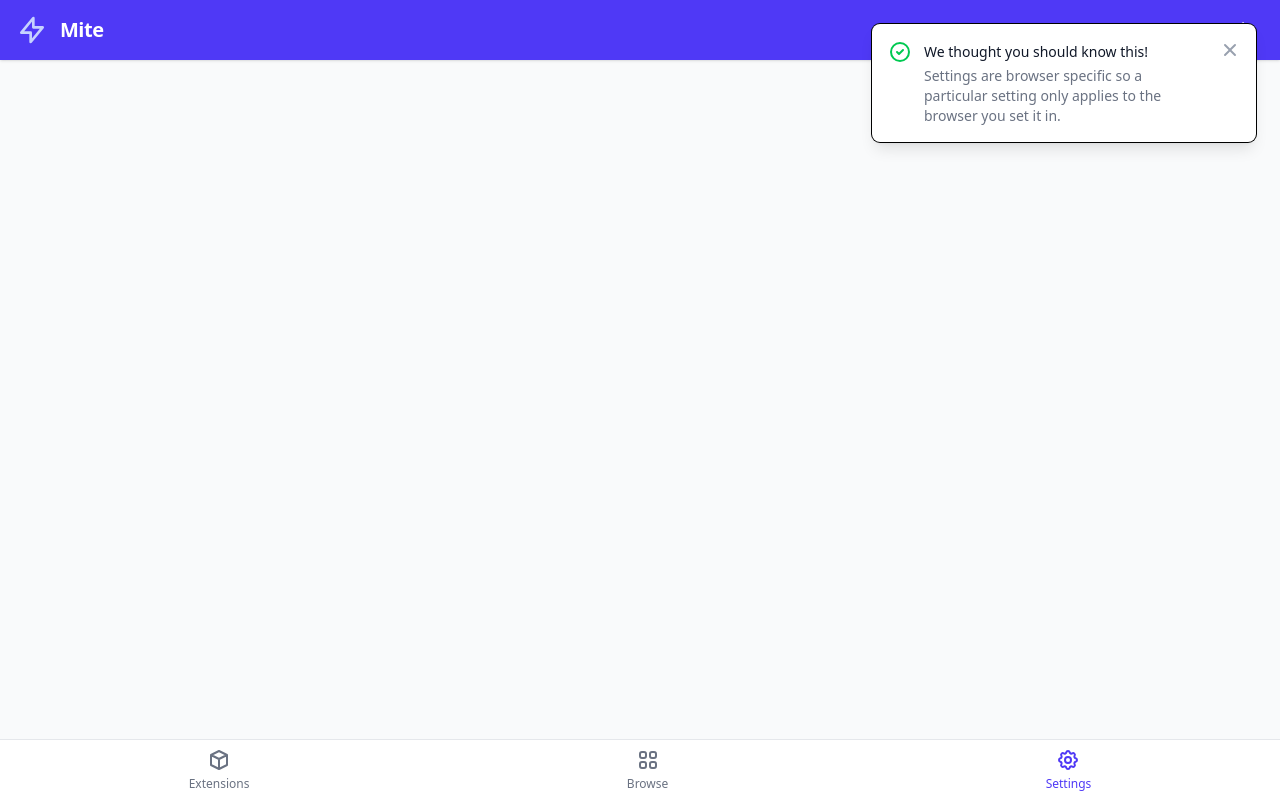
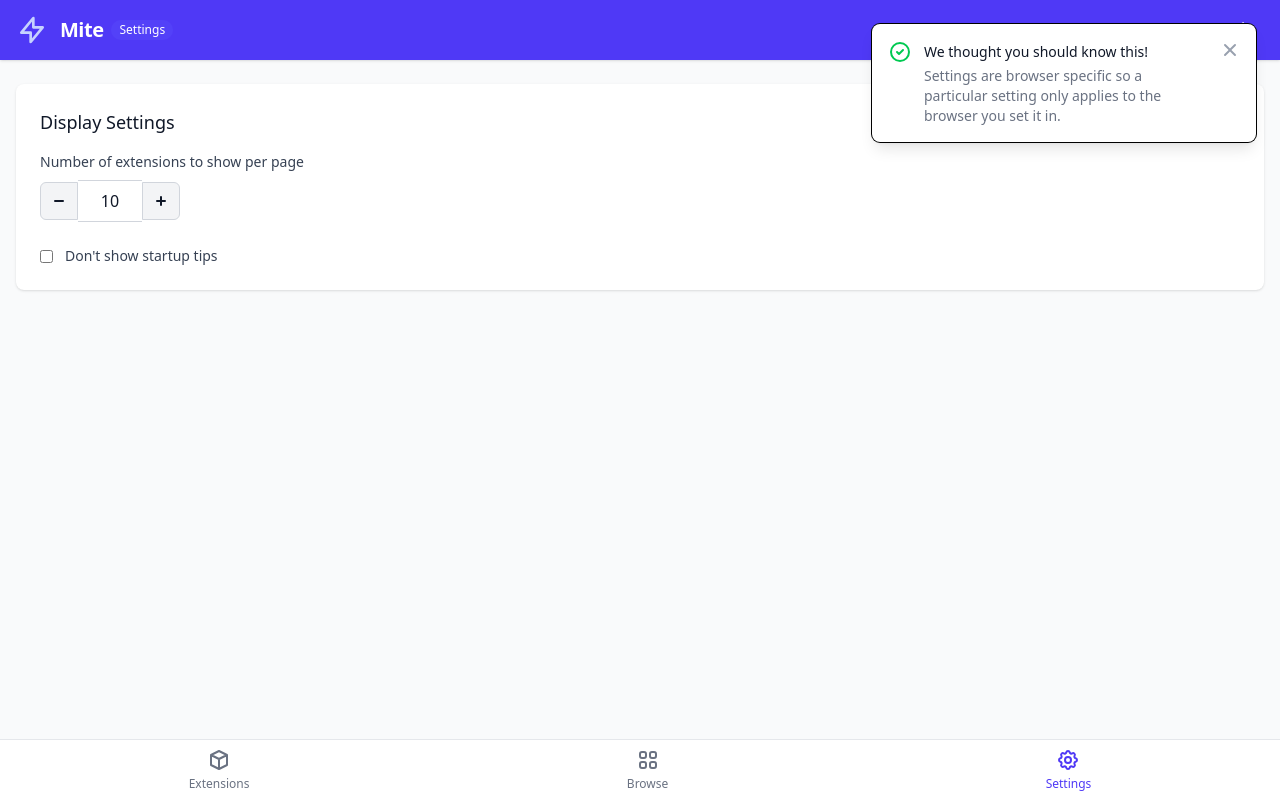
Before and after one commit to lordryns/mite, a Flask app: page /settings in a window 1280 px wide. Run offline with Flask 3, Linux system fonts and the light colour scheme; some libraries are stand-ins or nearby versions.

Commit message:
Added feature to allow users to specify amount iof extensions to load

```diff
--- /dev/null
+++ b/website/static/settings.js
@@ -0,0 +1,46 @@
+function closeAlert() {
+const alertEl = document.getElementById('alert-container');
+alertEl.style.opacity = '0';
+setTimeout(() => {
+alertEl.remove();
+}, 300);
+
+}
+
+document.addEventListener('DOMContentLoaded', () => {
+  const countElement = document.getElementById('extensions-count');
+  const decreaseBtn = document.getElementById('decrease-count');
+  const increaseBtn = document.getElementById('increase-count');
+  const hideAlertCheckbox = document.getElementById('hide-alert');
+  const saveBtn = document.getElementById('save-settings');
+
+
+  document.getElementById('tip-alert').onclick = closeAlert;
+
+  let extensionAmount = "";
+  extensionAmount = localStorage.getItem("extension_amount");
+  if (extensionAmount === null) {
+    localStorage.setItem("extension_amount", 10)
+    extensionAmount = 10;
+  }
+
+  countElement.innerHTML = extensionAmount;
+
+  increaseBtn.onclick = function () {
+    extensionAmount += 5;
+    localStorage.setItem("extension_amount", extensionAmount);
+    countElement.innerHTML = extensionAmount;
+  }
+
+  decreaseBtn.onclick = function () {
+    if (extensionAmount > 5) {
+      extensionAmount -= 5;
+    } else {
+      extensionAmount = 5;
+    }
+    localStorage.setItem("extension_amount", extensionAmount);
+    countElement.innerHTML = extensionAmount;
+  }
+
+
+});
--- a/website/templates/settings.html
+++ b/website/templates/settings.html
@@ -3,7 +3,7 @@
 
 {% block content %}
 <div class="min-h-screen bg-gray-50 dark:bg-gray-900 text-gray-900 dark:text-gray-100 transition-colors duration-200">
-    <!-- Header -->
+    <!-- Header (unchanged from your original) -->
     <header class="bg-indigo-600 dark:bg-indigo-800 text-white shadow-sm">
         <div class="container mx-auto px-4 py-3">
             <div class="flex items-center justify-between">
@@ -13,6 +13,7 @@
                     </svg>
                     <div class="flex items-center gap-2">
                         <h1 class="text-xl font-bold tracking-tight">Mite</h1>
+                        <span class="text-xs bg-indigo-500/20 px-2 py-0.5 rounded-full" id="remote-or-local">Settings</span>
                     </div>
                 </div>
                 <div class="flex items-center space-x-3">
@@ -26,22 +27,16 @@
         </div>
     </header>
 
-   <!-- Main Content -->
-    <main class="container mx-auto px-4 pb-20">
-    <!-- fancy alert :) -->
+    <!-- Your original alert (unchanged) -->
     <div class="fixed inset-0 flex items-end justify-center px-4 py-6 pointer-events-none sm:p-6 sm:items-start sm:justify-end z-50">
-  <!-- Alert container with ID for JavaScript targeting -->
         <div id="alert-container" class="max-w-sm w-full bg-white dark:bg-gray-800 shadow-lg rounded-lg pointer-events-auto ring-1 ring-black ring-opacity-5 overflow-hidden transition-opacity duration-300">
             <div class="p-4">
                 <div class="flex items-start">
-        <!-- Icon -->
                     <div class="flex-shrink-0 text-green-500 dark:text-green-400">
                         <svg class="h-6 w-6" fill="none" viewBox="0 0 24 24" stroke="currentColor">
                             <path stroke-linecap="round" stroke-linejoin="round" stroke-width="2" d="M9 12l2 2 4-4m6 2a9 9 0 11-18 0 9 9 0 0118 0z" />
                         </svg>
                     </div>
-
-        <!-- Content -->
                     <div class="ml-3 w-0 flex-1 pt-0.5">
                         <p class="text-sm font-medium text-gray-900 dark:text-gray-100">
                             We thought you should know this!
@@ -50,10 +45,8 @@
                             Settings are browser specific so a particular setting only applies to the browser you set it in.
                         </p>
                     </div>
-
-        <!-- Close button with click handler -->
                     <div class="ml-4 flex-shrink-0 flex">
-          <button onclick="closeAlert()" class="bg-white dark:bg-gray-800 rounded-md inline-flex text-gray-400 hover:text-gray-500 dark:hover:text-gray-300 focus:outline-none">
+                        <button id="tip-alert" class="bg-white dark:bg-gray-800 rounded-md inline-flex text-gray-400 hover:text-gray-500 dark:hover:text-gray-300 focus:outline-none">
                             <span class="sr-only">Close</span>
                             <svg class="h-5 w-5" viewBox="0 0 20 20" fill="currentColor">
                                 <path fill-rule="evenodd" d="M4.293 4.293a1 1 0 011.414 0L10 8.586l4.293-4.293a1 1 0 111.414 1.414L11.414 10l4.293 4.293a1 1 0 01-1.414 1.414L10 11.414l-4.293 4.293a1 1 0 01-1.414-1.414L8.586 10 4.293 5.707a1 1 0 010-1.414z" clip-rule="evenodd" />
@@ -65,20 +58,49 @@
         </div>
     </div>
 
-<script>
-  function closeAlert() {
-    const alert = document.getElementById('alert-container');
-    // Fade out effect
-    alert.style.opacity = '0';
-    // Remove element after transition completes
-    setTimeout(() => {
-      alert.remove();
-    }, 300); // Match this duration with the CSS transition duration
-  }
-</script>
+    <!-- Main Content -->
+    <main class="container mx-auto px-4 pb-20">
+        <!-- Settings Section -->
+        <div class="bg-white dark:bg-gray-800 rounded-lg shadow p-6 my-6">
+            <h2 class="text-lg font-medium mb-4">Display Settings</h2>
+
+            <!-- Extensions Per Page Control -->
+            <div class="mb-6">
+                <label class="block text-sm font-medium text-gray-700 dark:text-gray-300 mb-2">
+                    Number of extensions to show per page
+                </label>
+                <div class="flex items-center">
+                    <button id="decrease-count" class="p-2 rounded-l-md border border-gray-300 dark:border-gray-600 bg-gray-100 dark:bg-gray-700 hover:bg-gray-200 dark:hover:bg-gray-600">
+                        <svg xmlns="http://www.w3.org/2000/svg" class="h-5 w-5" viewBox="0 0 20 20" fill="currentColor">
+                            <path fill-rule="evenodd" d="M5 10a1 1 0 011-1h8a1 1 0 110 2H6a1 1 0 01-1-1z" clip-rule="evenodd" />
+                        </svg>
+                    </button>
+                    <div class="px-4 py-2 border-t border-b border-gray-300 dark:border-gray-600 bg-white dark:bg-gray-800 text-center w-16">
+                        <span id="extensions-count">10</span>
+                    </div>
+                    <button id="increase-count" class="p-2 rounded-r-md border border-gray-300 dark:border-gray-600 bg-gray-100 dark:bg-gray-700 hover:bg-gray-200 dark:hover:bg-gray-600">
+                        <svg xmlns="http://www.w3.org/2000/svg" class="h-5 w-5" viewBox="0 0 20 20" fill="currentColor">
+                            <path fill-rule="evenodd" d="M10 5a1 1 0 011 1v3h3a1 1 0 110 2h-3v3a1 1 0 11-2 0v-3H6a1 1 0 110-2h3V6a1 1 0 011-1z" clip-rule="evenodd" />
+                        </svg>
+                    </button>
+                </div>
+            </div>
+
+            <!-- Alert Preference -->
+            <div>
+                <label class="flex items-center space-x-3">
+                    <input type="checkbox" id="hide-alert" class="rounded border-gray-300 dark:border-gray-600 text-indigo-600 dark:text-indigo-400 focus:ring-indigo-500 dark:focus:ring-indigo-600 dark:bg-gray-700">
+                    <span class="text-sm font-medium text-gray-700 dark:text-gray-300">
+                        Don't show startup tips
+                    </span>
+                </label>
+            </div>
+        </div>
+
+
     </main>
 
-    <!-- Bottom Navigation -->
+    <!-- Bottom Navigation (unchanged from your original) -->
     <nav class="fixed bottom-0 left-0 right-0 bg-white dark:bg-gray-800 border-t border-gray-200 dark:border-gray-700 flex justify-around py-2">
         <a href="/" class="flex flex-col items-center text-gray-500 dark:text-gray-400 hover:text-gray-700 dark:hover:text-gray-300">
             <svg xmlns="http://www.w3.org/2000/svg" class="h-6 w-6" fill="none" viewBox="0 0 24 24" stroke="currentColor">
@@ -92,7 +114,7 @@
             </svg>
             <span class="text-xs mt-1">Browse</span>
         </a>
-        <a href="#" class="flex flex-col items-center text-indigo-600 dark:text-indigo-400">
+        <a href="settings" class="flex flex-col items-center text-indigo-600 dark:text-indigo-400">
             <svg xmlns="http://www.w3.org/2000/svg" class="h-6 w-6" fill="none" viewBox="0 0 24 24" stroke="currentColor">
                 <path stroke-linecap="round" stroke-linejoin="round" stroke-width="2" d="M10.325 4.317c.426-1.756 2.924-1.756 3.35 0a1.724 1.724 0 002.573 1.066c1.543-.94 3.31.826 2.37 2.37a1.724 1.724 0 001.065 2.572c1.756.426 1.756 2.924 0 3.35a1.724 1.724 0 00-1.066 2.573c.94 1.543-.826 3.31-2.37 2.37a1.724 1.724 0 00-2.572 1.065c-.426 1.756-2.924 1.756-3.35 0a1.724 1.724 0 00-2.573-1.066c-1.543.94-3.31-.826-2.37-2.37a1.724 1.724 0 00-1.065-2.572c-1.756-.426-1.756-2.924 0-3.35a1.724 1.724 0 001.066-2.573c-.94-1.543.826-3.31 2.37-2.37.996.608 2.296.07 2.572-1.065z" />
                 <path stroke-linecap="round" stroke-linejoin="round" stroke-width="2" d="M15 12a3 3 0 11-6 0 3 3 0 016 0z" />
@@ -102,4 +124,5 @@
     </nav>
 </div>
 
+<script type="module" src="{{url_for('static', filename='settings.js')}}"></script>
 {% endblock %}
--- a/website/views.py
+++ b/website/views.py
@@ -30,7 +30,7 @@ def fetch_all_data():
         repo_list = get_extension_by_name(search, repo_list)
         print(repo_list)
     page = int(request.args.get("page", 1))
-    per_page = 10
+    per_page = int(request.args.get("per_page", 10))
     start = (page - 1) * per_page
     end = start + per_page
 
```
Also changed, not shown: website/static/script.js (+10 -3 lines). Lines whose indentation alone changed are shown as unchanged.
